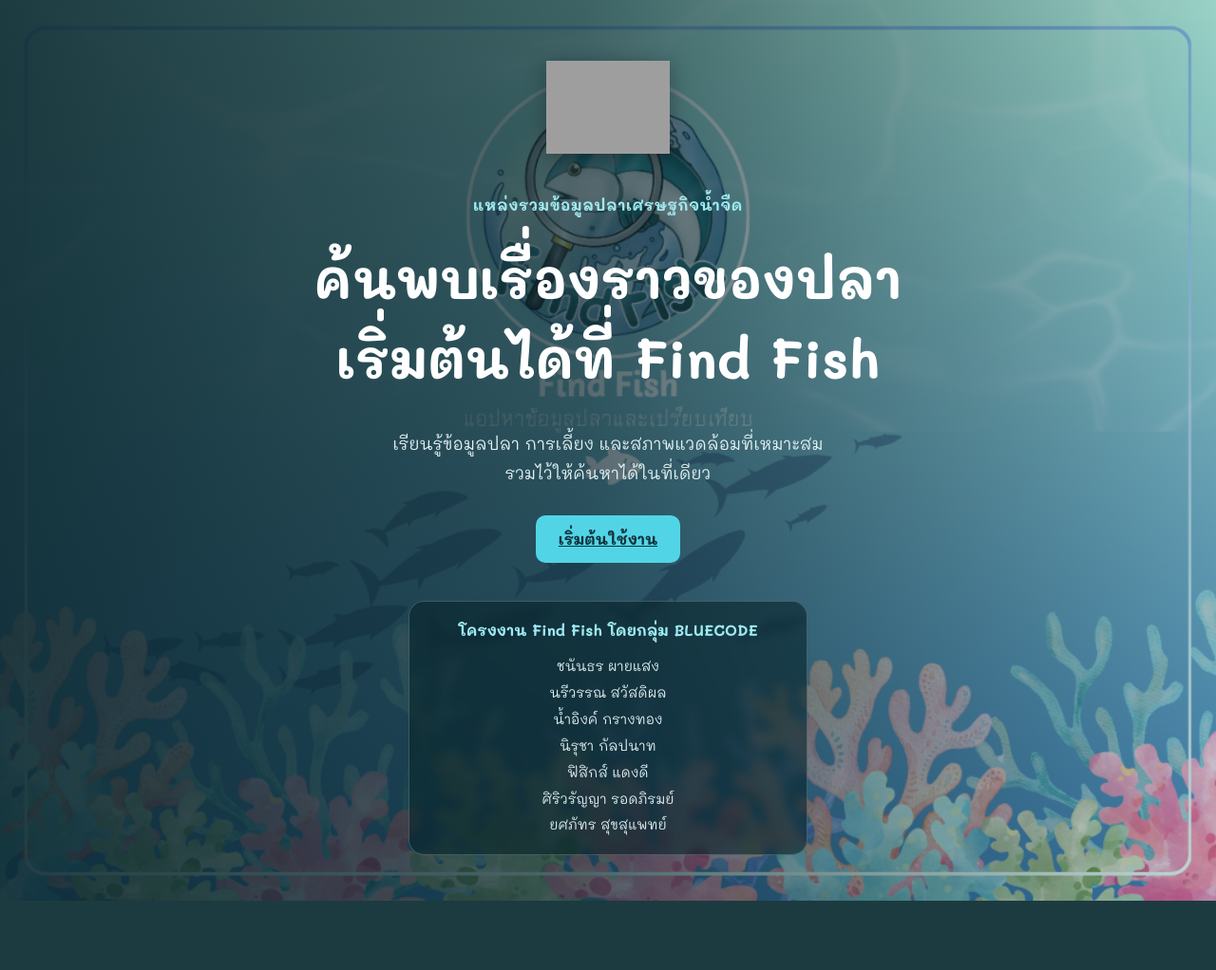
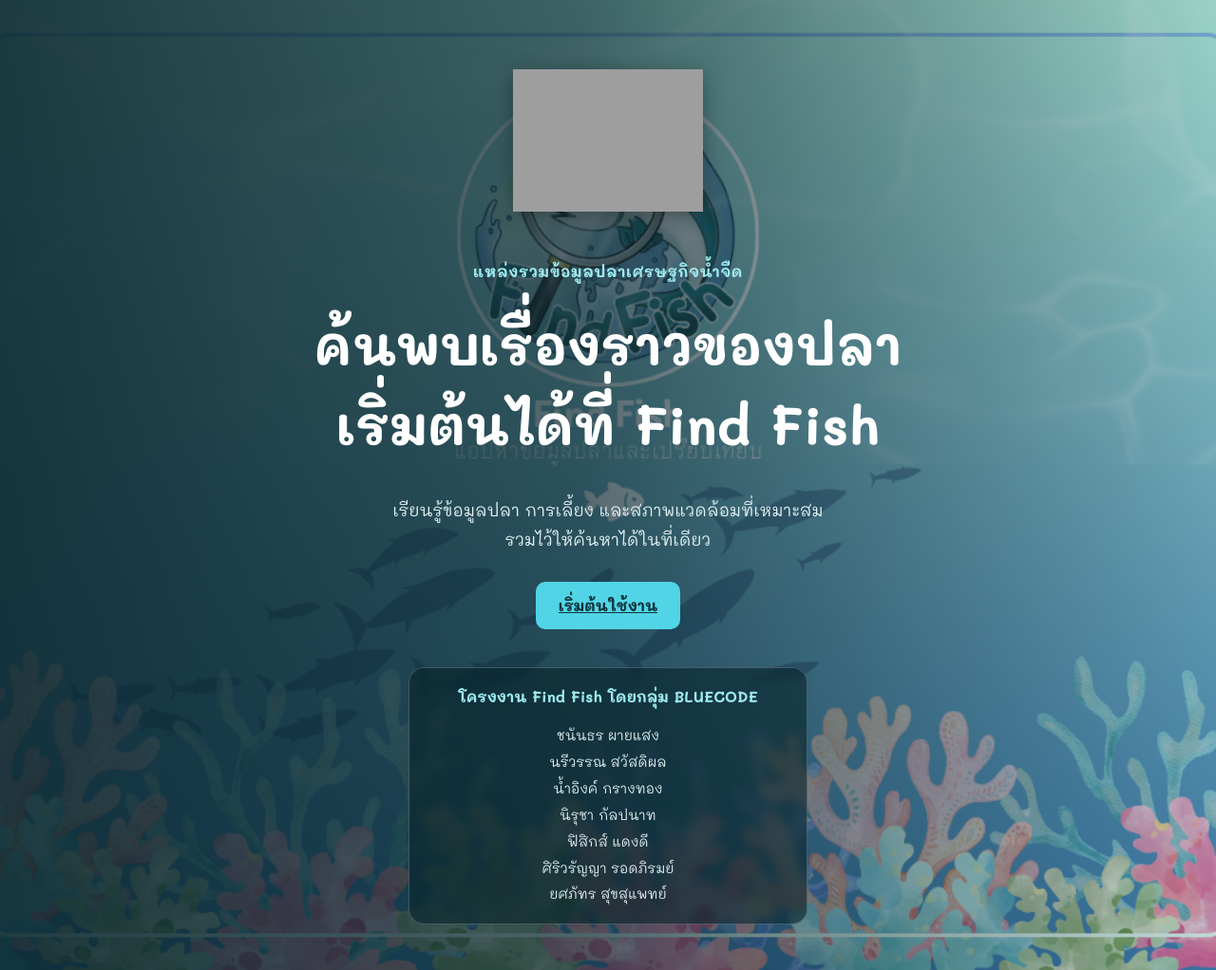
Before and after one commit to GaaFiw/find-fish, a Flask app: page / in a window 1280 px wide. Shown: the whole page at 95% size. Before the commit the page ends 949 px from the top, so only its background shows below. Run offline with Flask 3, Linux system fonts and the light colour scheme; grey boxes are pictures that could not be loaded.

Commit message:
Adjust landing logo size and spacing
Co-authored-by: Copilot <223556219+Copilot@users.noreply.github.com>

```diff
--- a/static/css/style.css
+++ b/static/css/style.css
@@ -189,8 +189,8 @@ body.landing-page {
 .landing-logo {
   background: transparent;
   border-radius: 0;
-  width: 130px;
-  height: 130px;
+  width: 200px;
+  height: 200px;
   filter: drop-shadow(0 4px 10px rgba(0, 0, 0, 0.3));
 }
 
@@ -216,7 +216,7 @@ body.landing-page {
 }
 
 .team-title {
-  margin: 0 0 10px 0;
+  margin: 0 0 13px 0;
   font-weight: 700;
   color: #9eeaf0;
   font-size: 1rem;
```
